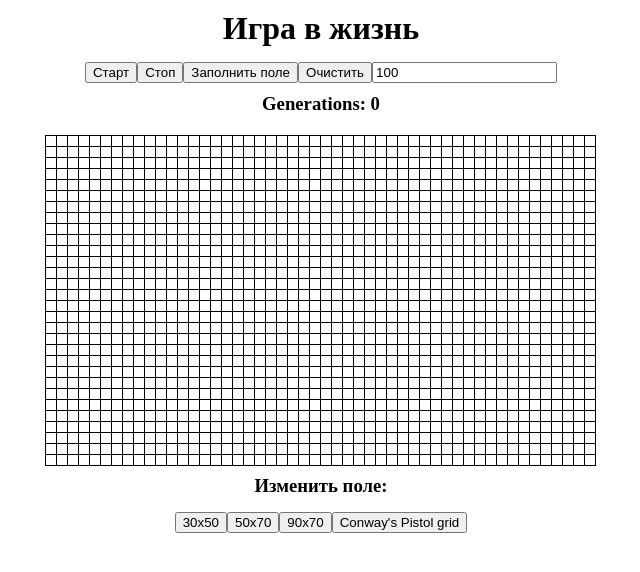
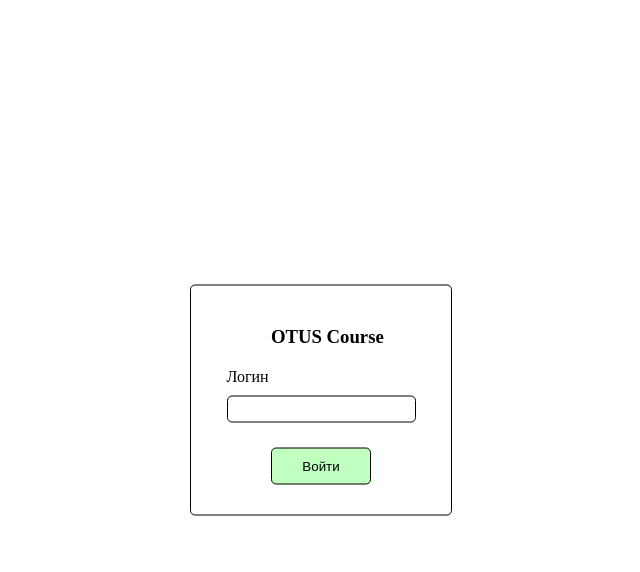
Before and after one commit to ExoITJ/ExoITJ-OTUS-react-ts-course, a React (Create React App) app: page / in a window 1280 px wide. Shown: the top 572 px of the page, without its empty margins (319-959 px from the left). Built offline with nearby package versions, Linux system fonts and the light colour scheme.

Commit message:
feat(login-page): #17 Форма логина / Выход из приложения

```diff
--- a/src/components/app/App.tsx
+++ b/src/components/app/App.tsx
@@ -1,11 +1,24 @@
-import React, { FC } from 'react';
-// import Calculator from '../calculator/Calculator';
-// import { Todo } from '../todo/todo';
-import GameOfLife from '../game-of-life/game-of-life';
-// import { GameOfLifeClassComponent } from '../hw-4/game-of-life-class';
+import React, { FC, lazy, Suspense } from 'react';
+import { Route } from 'react-router';
+import { Routes } from 'react-router-dom';
+import { ErrorBoundary } from '../error-boundary/error-boundary';
+import { AppRoutes } from '../routes';
+
+const LoginPage = lazy(() => import('../login-page/login-page'));
+const MainPage = lazy(() => import('../main-page/main-page'));
 
 const App: FC = () => {
-  return <GameOfLife />;
+  const user = localStorage.getItem('user');
+
+  return (
+    <ErrorBoundary>
+      <Suspense fallback={<div>...Загрузка</div>}>
+        <Routes>
+          <Route path={AppRoutes.Any} element={user ? <MainPage /> : <LoginPage />} />
+        </Routes>
+      </Suspense>
+    </ErrorBoundary>
+  );
 };
 
 export default App;
--- /dev/null
+++ b/src/components/login-page/login-page.module.css
@@ -0,0 +1,44 @@
+.loginContainer {
+  position: absolute;
+  top: 50%;
+  left: 50%;
+  transform: translate(-50%, -50%);
+  width: 200px;
+
+  display: flex;
+  flex-direction: column;
+  align-items: center;
+  justify-content: center;
+
+  border: 1px solid #000;
+  border-radius: 5px;
+  padding: 30px;
+}
+
+.loginBlock {
+  display: flex;
+  flex-direction: column;
+  margin-top: 20px;
+}
+
+.loginContainer input {
+  border: 1px solid #000;
+  padding: 5px;
+  border-radius: 5px;
+  margin-top: 10px;
+}
+
+.loginContainer button {
+  padding: 10px 30px;
+  margin-top: 25px;
+  cursor: pointer;
+
+  font-weight: 500;
+  border: 1px solid #000;
+  border-radius: 5px;
+  background-color: rgba(0, 255, 0, 0.247);
+}
+
+.loginContainer button:hover {
+  background-color: rgba(0, 255, 0, 0.452);
+}
--- /dev/null
+++ b/src/components/login-page/login-page.tsx
@@ -0,0 +1,44 @@
+import React, { FC, ChangeEventHandler, useState } from 'react';
+import s from './login-page.module.css';
+
+const enum ValidationErrors {
+  FieldRequired = 'Значение не может быть пустым',
+}
+
+const LoginPage: FC = () => {
+  const [name, setName] = useState('');
+  const [nameError, setNameError] = useState('');
+
+  const handleChangeName: ChangeEventHandler<HTMLInputElement> = (e) => {
+    const { value } = e.currentTarget;
+    setName(value);
+    setNameError('');
+  };
+
+  const handleLogin = () => {
+    let isValid = true;
+    const nameTrimmed = name.trim();
+    if (!nameTrimmed) {
+      isValid = false;
+      setNameError(ValidationErrors.FieldRequired);
+    }
+
+    if (!isValid) return;
+
+    localStorage.setItem('user', nameTrimmed);
+  };
+
+  return (
+    <div className={s.loginContainer}>
+      <h3 style={{ whiteSpace: 'nowrap' }}>OTUS Course</h3>
+      <div className={s.loginBlock}>
+        <label>Логин</label>
+        <input value={name} onChange={handleChangeName} />
+        {!!nameError && <pre style={{ color: 'red', margin: '0px', padding: '0px' }}>{nameError}</pre>}
+      </div>
+      <button onClick={handleLogin}>Войти</button>
+    </div>
+  );
+};
+
+export default LoginPage;
--- /dev/null
+++ b/src/components/main-page/main-page.tsx
@@ -0,0 +1,22 @@
+import React, { FC } from 'react';
+import GameOfLife from '../game-of-life/game-of-life';
+
+const MainPage: FC = () => {
+  const user = localStorage.getItem('user');
+
+  const handleLogout = () => {
+    localStorage.clear();
+  };
+
+  return (
+    <div>
+      {`Пользователь: ${user}`}
+      <button style={{ marginLeft: '20px' }} onClick={handleLogout}>
+        Выйти
+      </button>
+      <GameOfLife />
+    </div>
+  );
+};
+
+export default MainPage;
--- /dev/null
+++ b/src/components/routes.ts
@@ -0,0 +1,5 @@
+export const enum AppRoutes {
+  Any = '*',
+  Index = '/',
+  GameOfLife = 'life',
+}
--- a/src/index.tsx
+++ b/src/index.tsx
@@ -1,5 +1,6 @@
 import React from 'react';
 import { createRoot } from 'react-dom/client';
+import { BrowserRouter } from 'react-router-dom';
 import App from './components/app/App';
 import './index.css';
 
@@ -7,6 +8,8 @@ const container = document.getElementById('root');
 const root = createRoot(container!);
 root.render(
   <React.StrictMode>
-    <App />
+    <BrowserRouter>
+      <App />
+    </BrowserRouter>
   </React.StrictMode>,
 );
```
Also changed, not shown: src/components/app-header/app-header.tsx (added, +7 -0 lines).
